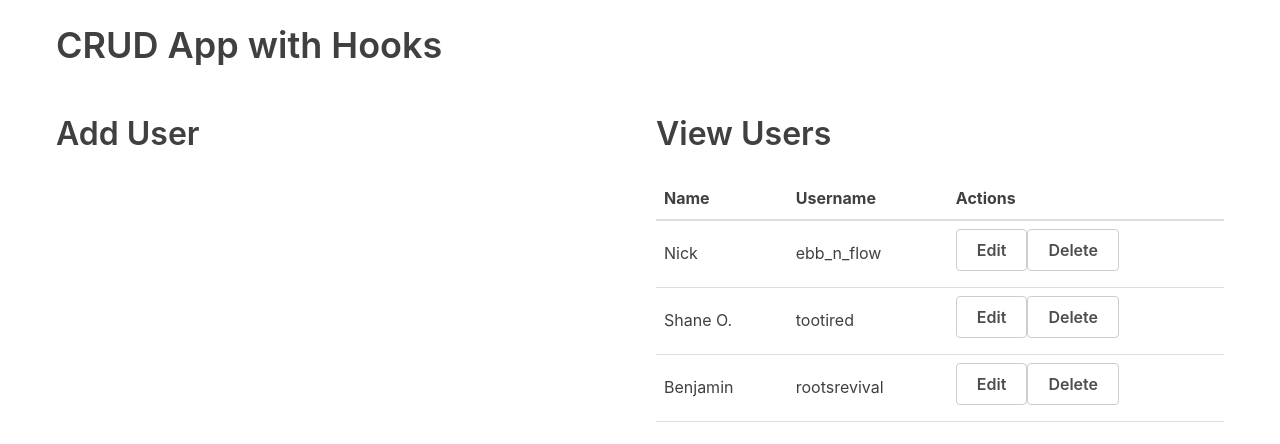
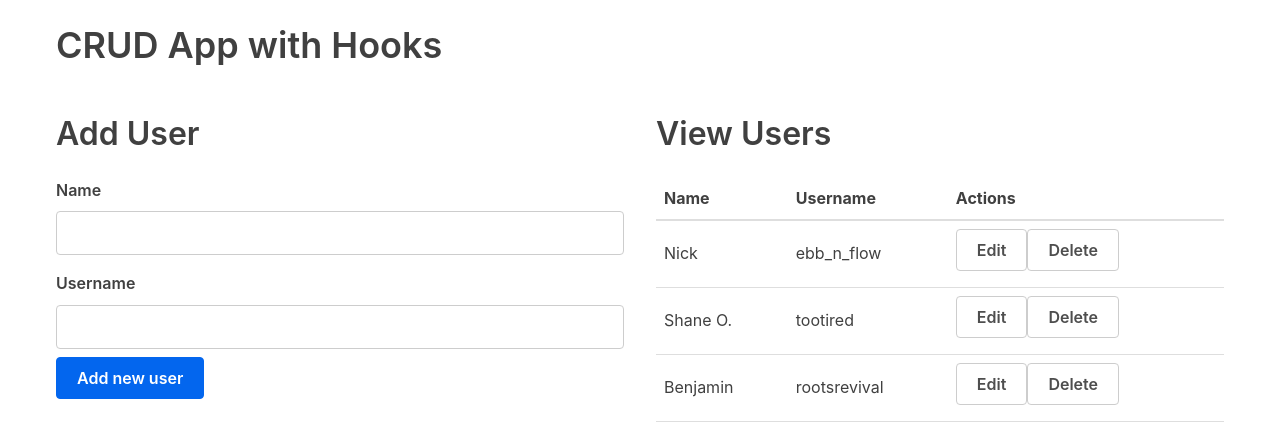
Before and after one commit to NicholasKyleHoffman/react-hooks-crud, a React (Create React App) app: page / in a window 1280 px wide. Shown: the top 444 px of the page. Built offline with nearby package versions, Linux system fonts and the light colour scheme; the HTML template or start-up script is replaced by a standard one.

Commit message:
added delete functionality & add user form

```diff
--- a/src/App.js
+++ b/src/App.js
@@ -1,6 +1,6 @@
 import React, { useState } from 'react';
 import UserTable from './tables/UserTable';
-// import AddUserTable from './tables/AddUserTable';
+import AddUserForm from './forms/AddUserForm';
 
 // simple functional component returns app skeleton
 const App = () => {
@@ -12,16 +12,39 @@
 
   const [users, setUsers] = useState(usersData)
 
+
+// https://www.taniarascia.com/crud-app-in-react-with-hooks/
+  // Since we’re not using a real API and database, which would
+  // probably have an auto-incrementing ID, I’m going to
+  // increment the ID of the new user manually. This function will
+  // take a user object as a parameter, and add them to the users array
+  // of objects. The ...users code ensures that all the previous users
+  //  remain in the array.
+
+
+// Passed through
+  const addUser = (user) => {
+    user.id = user.length + 1
+    setUsers([ ...users, user ])
+  }
+
+  // pass deleteUser through props to UserTable
+  const deleteUser = (id) => {
+    setUsers(users.filter(user => user.id !== id))
+  }
+
+
   return (
     <div className="container">
       <h1>CRUD App with Hooks</h1>
       <div className="flex-row">
         <div className="flex-large">
           <h2>Add User</h2>
+          <AddUserForm addUser={addUser} />
         </div>
         <div className="flex-large">
           <h2>View Users</h2>
-          <UserTable users={users}/>
+          <UserTable users={users} deleteUser={deleteUser} />
         </div>
       </div>
     </div>
--- /dev/null
+++ b/src/forms/AddUserForm.js
@@ -0,0 +1,32 @@
+import React, { useState } from 'react'
+
+const AddUserForm = props => {
+	const initialFormState = { id: null, name: '', username: '' }
+	const [ user, setUser ] = useState(initialFormState)
+
+	const handleInputChange = event => {
+		const { name, value } = event.target
+			console.log(event)
+		setUser({ ...user, [name]: value })
+	}
+
+	return (
+		<form
+			onSubmit={event => {
+				event.preventDefault()
+				if (!user.name || !user.username) return
+
+				props.addUser(user)
+				setUser(initialFormState)
+			}}
+		>
+			<label>Name</label>
+			<input type="text" name="name" value={user.name} onChange={handleInputChange} />
+			<label>Username</label>
+			<input type="text" name="username" value={user.username} onChange={handleInputChange} />
+			<button>Add new user</button>
+		</form>
+	)
+}
+
+export default AddUserForm
--- a/src/tables/UserTable.js
+++ b/src/tables/UserTable.js
@@ -17,7 +17,7 @@
 						<td>{user.username}</td>
 						<td>
 							<button className="button muted-button">Edit</button>
-						<button className="button muted-button">Delete</button>
+							<button onClick={() => props.deleteUser(user.id)} className="button muted-button">Delete</button>
 						</td>
 					</tr>
 				))
@@ -30,4 +30,4 @@
 	</table>
 )
 
-export default UserTable;
+export default UserTable
```
Also changed, not shown: package.json (+6 -1 lines), 2 other files (tests, documents, lock files or other folders). Lines whose indentation alone changed are shown as unchanged.
